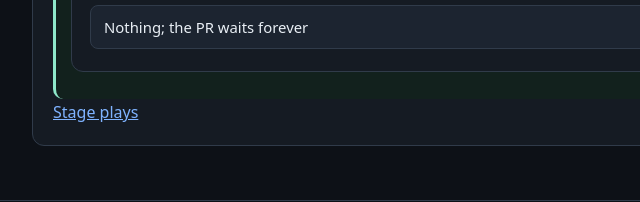
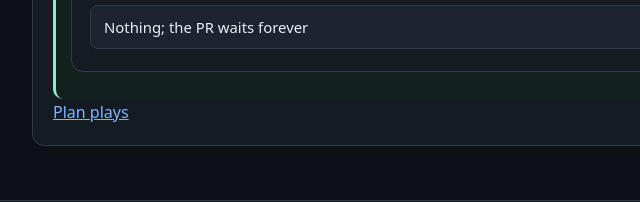
Before and after one commit to timwukp/ai-native-sdlc, a plain HTML site: page index.html in a window 1280 px wide. Shown: the part 4218-4420 px from the top of the page, 118-758 px from the left. Drawn offline with Linux system fonts and the light colour scheme.

Commit message:
fix: give the six Stage plays links distinct names and correct the README layout (#23)

```diff
--- a/index.html
+++ b/index.html
@@ -478,7 +478,7 @@
         <p>Plan commits <code>intent.md</code>; a different product owner accepts it.</p>
         <div class="qmount" data-learning-addition data-question-stage="plan"></div>
       </div>
-      <a href="plays.html#plan">Stage plays</a>
+      <a href="plays.html#plan">Plan plays</a>
     </div>
 
     <div class="panel" role="tabpanel" id="p2" data-stage="design" aria-labelledby="t2" tabindex="0">
@@ -522,7 +522,7 @@
         <p>Design commits owner-signed <code>spec.md</code>, resolving concerns before build.</p>
         <div class="qmount" data-learning-addition data-question-stage="design"></div>
       </div>
-      <a href="plays.html#design">Stage plays</a>
+      <a href="plays.html#design">Design plays</a>
     </div>
 
     <div class="panel" role="tabpanel" id="p3" data-stage="build" aria-labelledby="t3" tabindex="0">
@@ -572,7 +572,7 @@
         <p>Build accepts <code>plan.md</code> before edits, binds it to the merge base and names every touched file.</p>
         <div class="qmount" data-learning-addition data-question-stage="build"></div>
       </div>
-      <a href="plays.html#build">Stage plays</a>
+      <a href="plays.html#build">Build plays</a>
     </div>
 
     <div class="panel" role="tabpanel" id="p4" data-stage="test" aria-labelledby="t4" tabindex="0">
@@ -624,7 +624,7 @@
         <p>Test commits a red-first target and <code>evals/</code>; green proves only declared checks.</p>
         <div class="qmount" data-learning-addition data-question-stage="test"></div>
       </div>
-      <a href="plays.html#test">Stage plays</a>
+      <a href="plays.html#test">Test plays</a>
     </div>
 
     <div class="panel" role="tabpanel" id="p5" data-stage="deploy" aria-labelledby="t5" tabindex="0">
@@ -672,7 +672,7 @@
         <p>Deploy commits PR + <code>REVIEW.md</code>; a human merges and marks the intent <code>shipped</code>.</p>
         <div class="qmount" data-learning-addition data-question-stage="deploy"></div>
       </div>
-      <a href="plays.html#deploy">Stage plays</a>
+      <a href="plays.html#deploy">Deploy plays</a>
     </div>
 
     <div class="panel" role="tabpanel" id="p6" data-stage="maintain" aria-labelledby="t6" tabindex="0">
@@ -726,7 +726,7 @@ tiers:
         <p>Maintain turns a <code>bands.yaml</code> breach into a gated new <code>intent.md</code>.</p>
         <div class="qmount" data-learning-addition data-question-stage="maintain"></div>
       </div>
-      <a href="plays.html#maintain">Stage plays</a>
+      <a href="plays.html#maintain">Maintain plays</a>
     </div>
   </div>
 </section>
```
Also changed, not shown: 1 other file.
